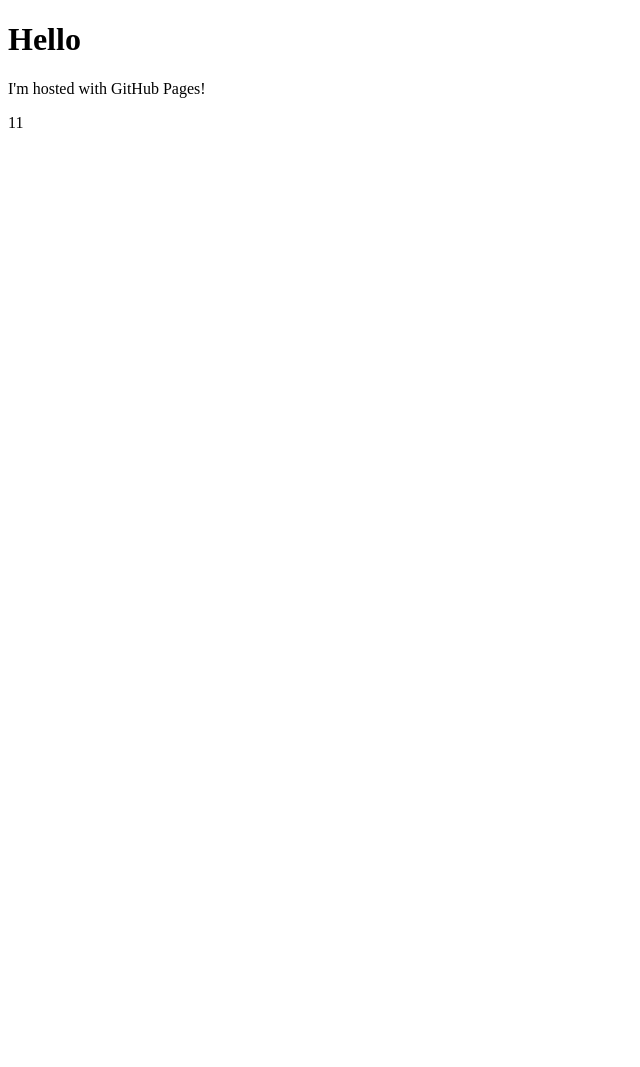
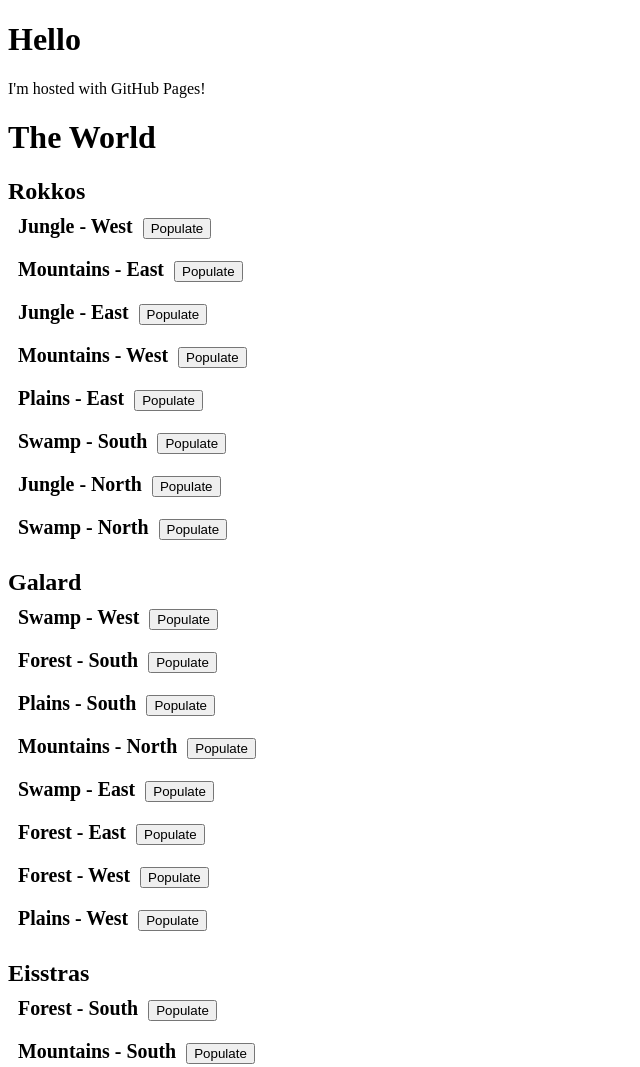
Before and after one commit to sevenfivenine/sevenfivenine.github.io, a plain HTML site: page index.html in a window 1280 px wide. Shown: the top 1067 px of the page, without its empty margins (0-640 px from the left). Before the commit the page ends 800 px from the top, so only its background shows below. Drawn offline with Linux system fonts and the light colour scheme.

Commit message:
Continents and regions

```diff
--- a/index.html
+++ b/index.html
@@ -1,11 +1,63 @@
 <!DOCTYPE html>
 <html>
+<head>
+<style>
+h5 {
+	margin: 10px;
+	display: inline-block;
+}
+button {
+	display: inline-block;
+}
+</style>
+</head>
 <body>
 <h1>Hello</h1>
 <p>I'm hosted with GitHub Pages!</p>
-<p id="p"></p>
+<h1>The World</h1>
+
 <script>
-document.getElementById("p").innerHTML = 5 + 6;
+var continents = ["Rokkos", "Galard", "Eisstras", "Candella", "Ytteros"];
+var biomes = ["Mountains", "Plains", "Swamp", "Forest", "Jungle"];
+var regions = ["North", "South", "West", "East"];
+
+for (var i = 0; i < continents.length; i++) {
+	var continent = document.createElement("H2");
+	var continentText = document.createTextNode(continents[i]);
+	continent.appendChild(continentText);
+	document.body.appendChild(continent);
+
+	var lineBreak = document.createElement("BR");
+	continent.appendChild(lineBreak);
+
+	for (var j = 0; j < 8; j++) {
+		var selectedBiome = biomes[Math.floor(biomes.length * Math.random())];
+		var selectedRegion = regions[Math.floor(regions.length * Math.random())];
+		var region = document.createElement("H5");
+		var regionText = document.createTextNode(selectedBiome + " - " + selectedRegion);
+		region.appendChild(regionText);
+		continent.appendChild(region);
+
+		var populateButton = document.createElement("BUTTON");
+		var populateButtonText = document.createTextNode("Populate");
+		var populateButtonOnClick = document.createAttribute("onclick");
+		populateButtonOnClick.value = "populate()";
+		populateButton.setAttributeNode(populateButtonOnClick);
+		populateButton.appendChild(populateButtonText);
+		continent.appendChild(populateButton);
+
+		var lineBreak = document.createElement("BR");
+		continent.appendChild(lineBreak);
+	};
+};
+
+function populate() {
+	var test = document.createElement("H2");
+	var testText = document.createTextNode("YARP");
+	test.appendChild(testText);
+	document.body.appendChild(test);
+}
+
 </script>
 </body>
 </html>
```
